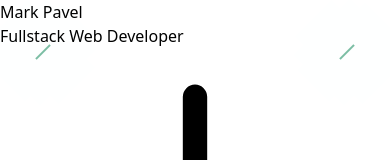
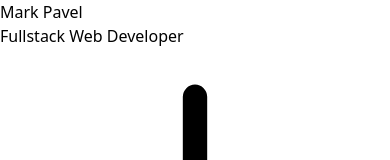
Before and after one commit to ProgrammingAStorm/Portfolio, a React (Vite) app: page / in a window 390 px wide. Shown: the top 160 px of the page. Built offline with nearby package versions, Linux system fonts and the light colour scheme.

Commit message:
Refactored Header Decor To Be Responsive

```diff
--- a/src/Hero/index.tsx
+++ b/src/Hero/index.tsx
@@ -26,8 +26,8 @@ const Hero: React.FC<IHeroProps> = ({ setIsClicked, setCurrentSection }) => {
 
         <div className='hero-blob' />
 
-        <div className='hero-header-decor' style={{ left: "10%" }} />
-        <div className='hero-header-decor' style={{ right: "10%" }} />
+        <div className='hero-header-decor left' />
+        <div className='hero-header-decor right' />
       </section>
 
       <Carousel pictures={[
--- a/src/index.css
+++ b/src/index.css
@@ -25,44 +25,6 @@ body {
 #root {
     padding: 0;
     margin: 0;
-}
-
-.hero-header-decor {
-    color: white;
-
-    position: absolute;
-
-    height: 8px;
-    width: 8px;
-
-    border: 2px solid currentColor;
-    border-radius: 3px;
-
-    box-shadow: 0 0 0.25em currentColor;
-
-    rotate: 45deg;
-
-    animation: fade-in 1s ease-in forwards;
-}
-
-.hero-header-decor:before {
-    content: "";
-    color: hsl(157, 34%, 61%);
-
-    position: absolute;
-    left: 1px;
-    bottom: -8px;
-
-    height: 20px;
-    width: 2px;
-
-    background: currentColor;
-
-    border-right: 5px currentColor;
-
-    box-shadow: 0 0 5rem currentColor;
-
-    animation: fade-in 1s ease-in forwards;
 }
 
 .picture-frame.enter .picture-trim {
@@ -123,6 +85,41 @@ body {
 
     .slate-card {
         @apply bg-slate-700 bg-opacity-60 text-center rounded-3xl shadow-slate-800 shadow-lg backdrop-blur-xl;
+    }
+
+    .hero-header-decor {
+        box-shadow: 0 0 0.25em white;
+        animation: fade-in 1s ease-in forwards;
+
+        @apply absolute h-[8px] w-[8px] border-2 border-white rounded-[3px] rotate-45;
+    }
+
+    .hero-header-decor.left {
+        @apply left-2 sm:right-4 md:left-6 lg:left-8
+    }
+
+    .hero-header-decor.right {
+        @apply right-2 sm:right-4 md:right-6 lg:right-8
+    }
+
+    .hero-header-decor:before {
+        content: "";
+        color: hsl(157, 34%, 61%);
+
+        position: absolute;
+        left: 1px;
+        bottom: -8px;
+
+        height: 20px;
+        width: 2px;
+
+        background: currentColor;
+
+        border-right: 5px currentColor;
+
+        box-shadow: 0 0 5rem currentColor;
+
+        animation: fade-in 1s ease-in forwards;
     }
 
     .main-header {
```
Also changed, not shown: src/Hero/hero.yaml (+2 -8 lines).
